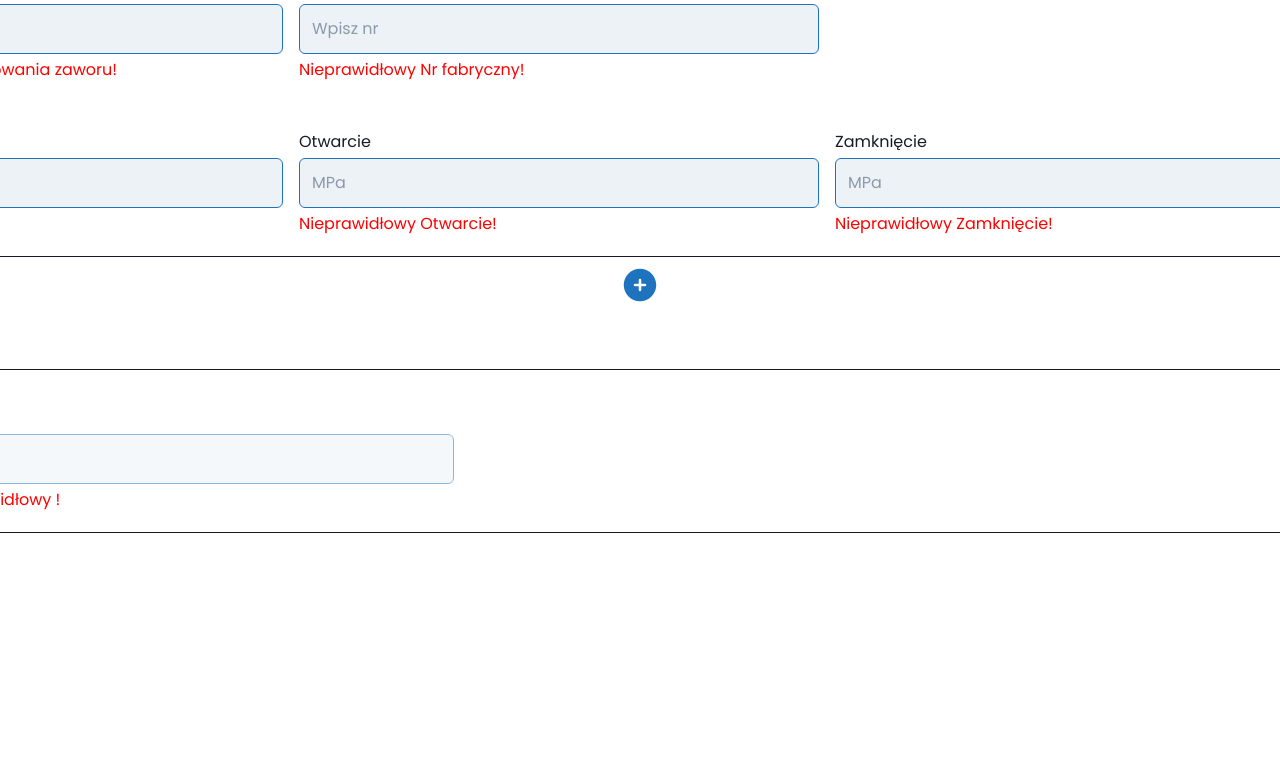
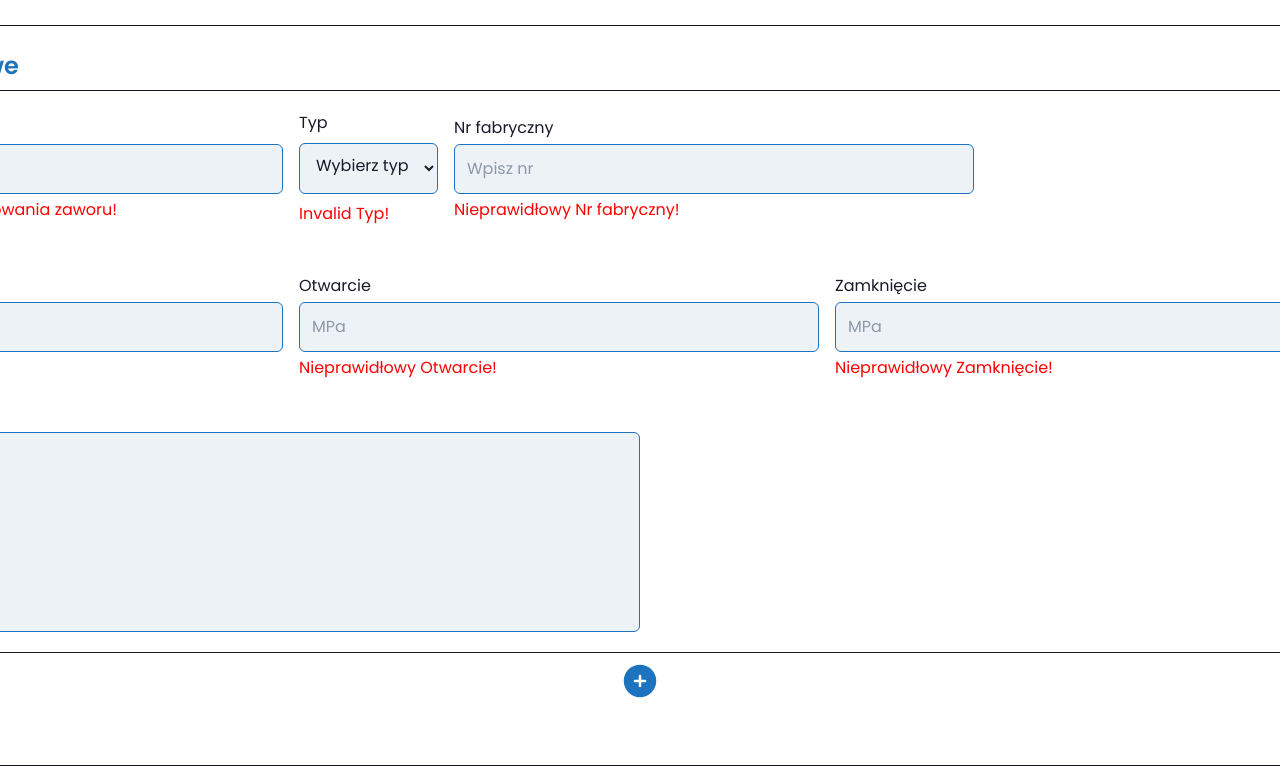
Before and after one commit to CharlesSquirel/chillair-protocols, a Next.js app: page /dashboard/valves/add in a window 1280 px wide. Shown: the part 597-1380 px from the top of the page. Before the commit the page ends 1226 px from the top, so only its background shows below. Built offline with nearby package versions, Linux system fonts and the light colour scheme.

Commit message:
feat:Create Number and SelectInput

```diff
--- a/app/components/ExtraValvesInfo/ExtraValvesInfo.tsx
+++ b/app/components/ExtraValvesInfo/ExtraValvesInfo.tsx
@@ -6,6 +6,9 @@ import InputRow from "../InputRow/InputRow";
 import TextInput from "../TextInput/TextInput";
 import PlusIcon from "@/assets/icons/PlusIcon";
 import MinusIcon from "@/assets/icons/MinusIcon";
+import TextareaInput from "../TextareaInput/TextareaInput";
+import NumberInput from "../NumberInput/NumberInput";
+import SelectInput from "../SelectInput/SelectInput";
 
 export default function ExtraValvesInfo() {
   const [infoCount, setInfoCount] = useState(1);
@@ -28,6 +31,12 @@ export default function ExtraValvesInfo() {
               name={`valveLocation_${index + 1}`}
               placeholder="Wpisz nazwę"
             />
+            <SelectInput
+              data={["Typ A", "Typ B"]}
+              label="Typ"
+              name={`type_${index + 1}`}
+              placeholder="Wybierz typ"
+            />
             <TextInput
               label="Nr fabryczny"
               name={`fabricNumber_${index + 1}`}
@@ -35,18 +44,27 @@ export default function ExtraValvesInfo() {
             />
           </InputRow>
           <InputRow title="Ciśnienia (MPa)">
-            <TextInput
+            <NumberInput
               label="Nastawa"
               name={`pressureSetting_${index + 1}`}
               placeholder="MPa"
             />
-            <TextInput label="Otwarcie" name="pressureOpen" placeholder="MPa" />
-            <TextInput
+            <NumberInput
+              label="Otwarcie"
+              name={`pressureOpen_${index + 1}`}
+              placeholder="MPa"
+            />
+            <NumberInput
               label="Zamknięcie"
               name={`pressureClose_${index + 1}`}
               placeholder="MPa"
             />
           </InputRow>
+          <TextareaInput
+            label="Uwagi"
+            name={`valvesInfo_${index + 1}`}
+            placeholder="Wpisz swoje uwagi"
+          />
         </InputGroup>
       ))}
       <button
--- /dev/null
+++ b/app/components/NumberInput/NumberInput.tsx
@@ -0,0 +1,30 @@
+interface NumberInputProps {
+  label: string;
+  placeholder: string;
+  name: string;
+}
+
+export default function NumberInput({
+  label,
+  placeholder,
+  name,
+}: NumberInputProps) {
+  return (
+    <div className="h-min-[106px] flex flex-col gap-1">
+      {label && (
+        <label htmlFor={name} className="">
+          {label}
+        </label>
+      )}
+      <input
+        type="number"
+        placeholder={placeholder}
+        id={name}
+        className="w-[520px] rounded-md border border-primary bg-inputBg p-3 placeholder:text-placeholder focus:border-green focus:bg-white focus:outline-none"
+      />
+      <p role="alert" className="text-error">
+        Nieprawidłowy {label}!
+      </p>
+    </div>
+  );
+}
--- /dev/null
+++ b/app/components/SelectInput/SelectInput.tsx
@@ -0,0 +1,37 @@
+interface SelectInputProps {
+  label: string;
+  placeholder?: string;
+  name: string;
+  data: string[];
+  className?: string;
+}
+
+export default function SelectInput({
+  label,
+  placeholder,
+  name,
+  data,
+  className,
+}: SelectInputProps) {
+  return (
+    <div className="flex flex-col gap-2">
+      <label htmlFor={name}>{label}</label>
+      <select
+        name={name}
+        className={`flex flex-col gap-1 rounded-md border border-primary bg-inputBg p-3 placeholder:text-placeholder focus:border-green focus:bg-white focus:outline-none ${className}`}
+      >
+        <option value="" disabled selected className="text-placeholder">
+          {`${placeholder}`}
+        </option>
+        {data.map((data) => (
+          <option value={data} key={data}>
+            {data}
+          </option>
+        ))}
+      </select>
+      <p role="alert" className="text-error">
+        Invalid {label}!
+      </p>
+    </div>
+  );
+}
--- a/app/components/SubmitFormButton/SubmitFormButton.tsx
+++ b/app/components/SubmitFormButton/SubmitFormButton.tsx
@@ -1,10 +1,14 @@
-export default function SubmitFormButton() {
+interface SubmitButtonProps {
+    label: string;
+}
+
+export default function SubmitFormButton({label}:SubmitButtonProps) {
   return (
     <button
       type="submit"
       className="btn btn-wide self-end rounded-md bg-primary text-lg text-white hover:border hover:border-primary hover:bg-white hover:text-primary"
     >
-      Utwórz
+      {label}
     </button>
   );
 }
--- /dev/null
+++ b/app/components/TextareaInput/TextareaInput.tsx
@@ -0,0 +1,22 @@
+interface TextareaInputProps {
+  label: string;
+  name: string;
+  placeholder: string;
+}
+
+export default function TextareaInput({
+  label,
+  name,
+  placeholder,
+}: TextareaInputProps) {
+  return (
+    <div className="flex flex-col gap-2">
+      <label htmlFor={name}>{label}</label>
+      <textarea
+        id={name}
+        placeholder={placeholder}
+        className="min-h-[200px] w-[50%] resize-none rounded-md border border-primary bg-inputBg p-3 placeholder:text-placeholder focus:border-green focus:bg-white focus:outline-none"
+      />
+    </div>
+  );
+}
--- a/app/dashboard/valves/add/page.tsx
+++ b/app/dashboard/valves/add/page.tsx
@@ -7,12 +7,20 @@ import InputRow from "@/components/InputRow/InputRow";
 import CheckboxInput from "@/components/CheckboxInput/CheckboxInput";
 import SendClientEmail from "@/components/SendClientEmail/SendClientEmail";
 import SubmitFormButton from "@/components/SubmitFormButton/SubmitFormButton";
+import SelectInput from "@/components/SelectInput/SelectInput";
 
 export default function ValvesAdd() {
   return (
     <FormContainer title="Protokół badania zaworów bezpieczeństwa">
       <FormFieldset title="Informacje podstawowe">
         <InputGroup>
+          <SelectInput
+            placeholder="Wybierz obiekt"
+            name="valvesLocation"
+            label="Obiekt"
+            data={["Obiekt 1", "Obiekt 2", "Obiekt 3"]}
+            className="w-[520px]"
+          />
           <TextInput
             placeholder="Wpisz typ urządzenia"
             name="type"
@@ -34,7 +42,7 @@ export default function ValvesAdd() {
           <SendClientEmail />
         </InputGroup>
       </FormFieldset>
-      <SubmitFormButton />
+      <SubmitFormButton label="Utwórz i pobierz" />
     </FormContainer>
   );
 }
```
